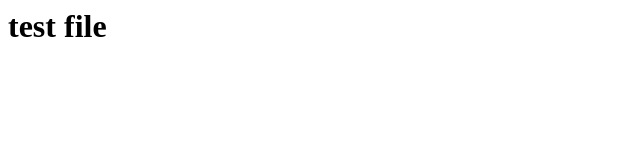
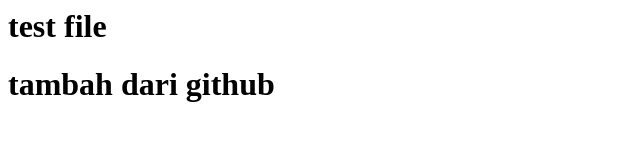
Before and after one commit to technogithub/mycode, a plain HTML site: page index.html in a window 1280 px wide. Shown: the whole page, without its empty margins (0-640 px from the left). Drawn offline with Linux system fonts and the light colour scheme.

Commit message:
Update index.html

```diff
--- a/index.html
+++ b/index.html
@@ -1 +1,2 @@
 <h1> test file </h1>
+<h1> tambah dari github </h1>
```
